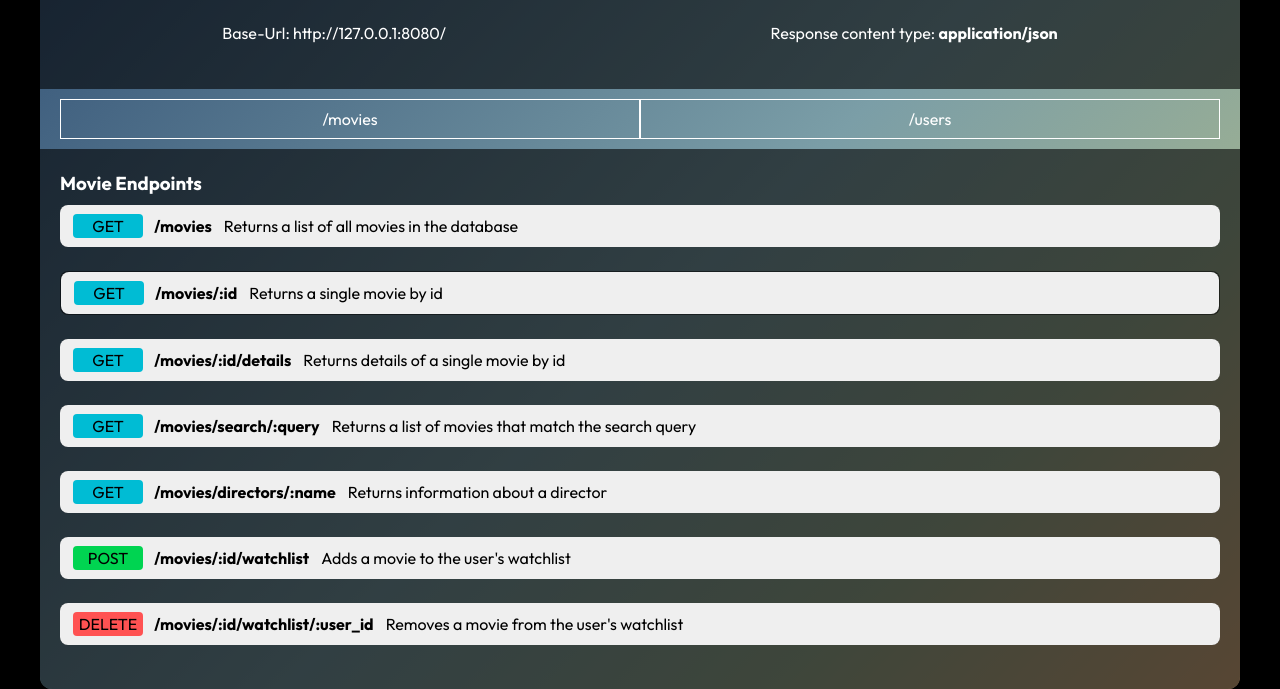
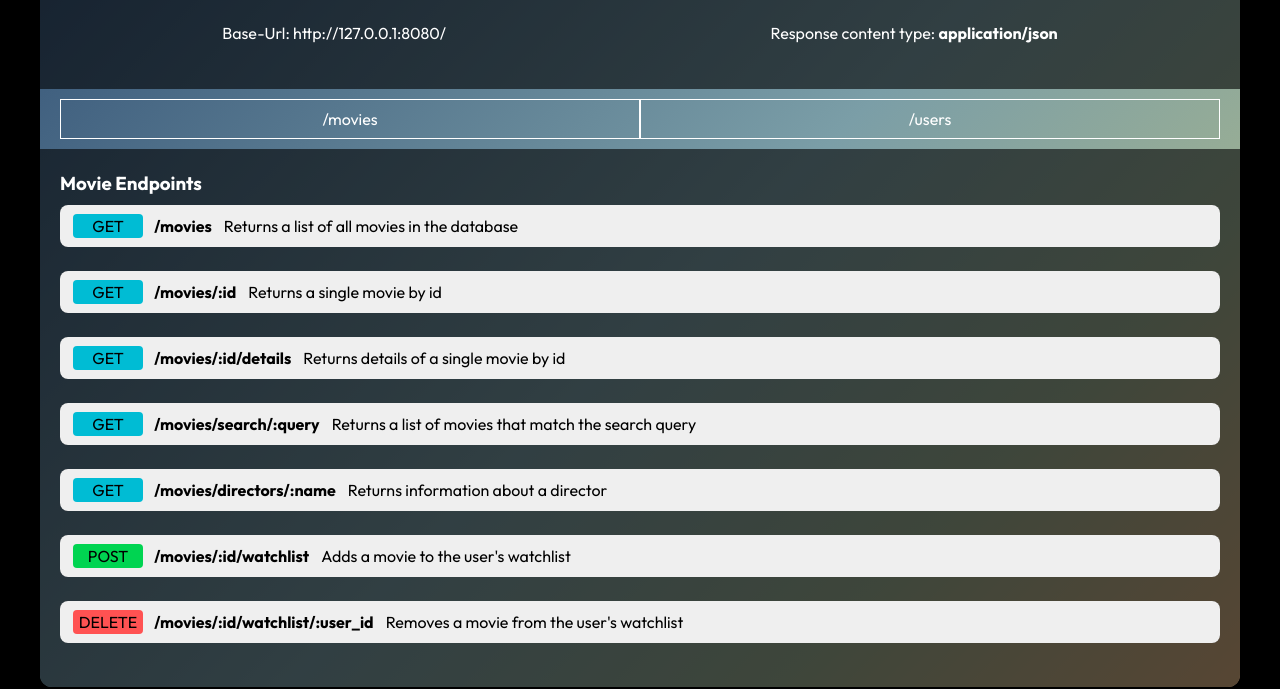
Before and after one commit to I-Strohmeyer/NatureWatch_API, a website: page public/doc.html in a window 1280 px wide. Shown: the part 255-944 px from the top of the page. Drawn offline with Linux system fonts and the light colour scheme; a web font is replaced by a local one.

Commit message:
Fix wrong html class

```diff
--- a/public/doc.html
+++ b/public/doc.html
@@ -78,7 +78,7 @@
             </div>
           </div>
 
-          <div class="method-wrapper get-item" id="fold">
+          <div class="method-wrapper" id="fold">
             <button class="accordion get-item">
               <span class="method get">GET</span
               ><span class="url">&nbsp;<strong>/movies/:id</strong></span
```
